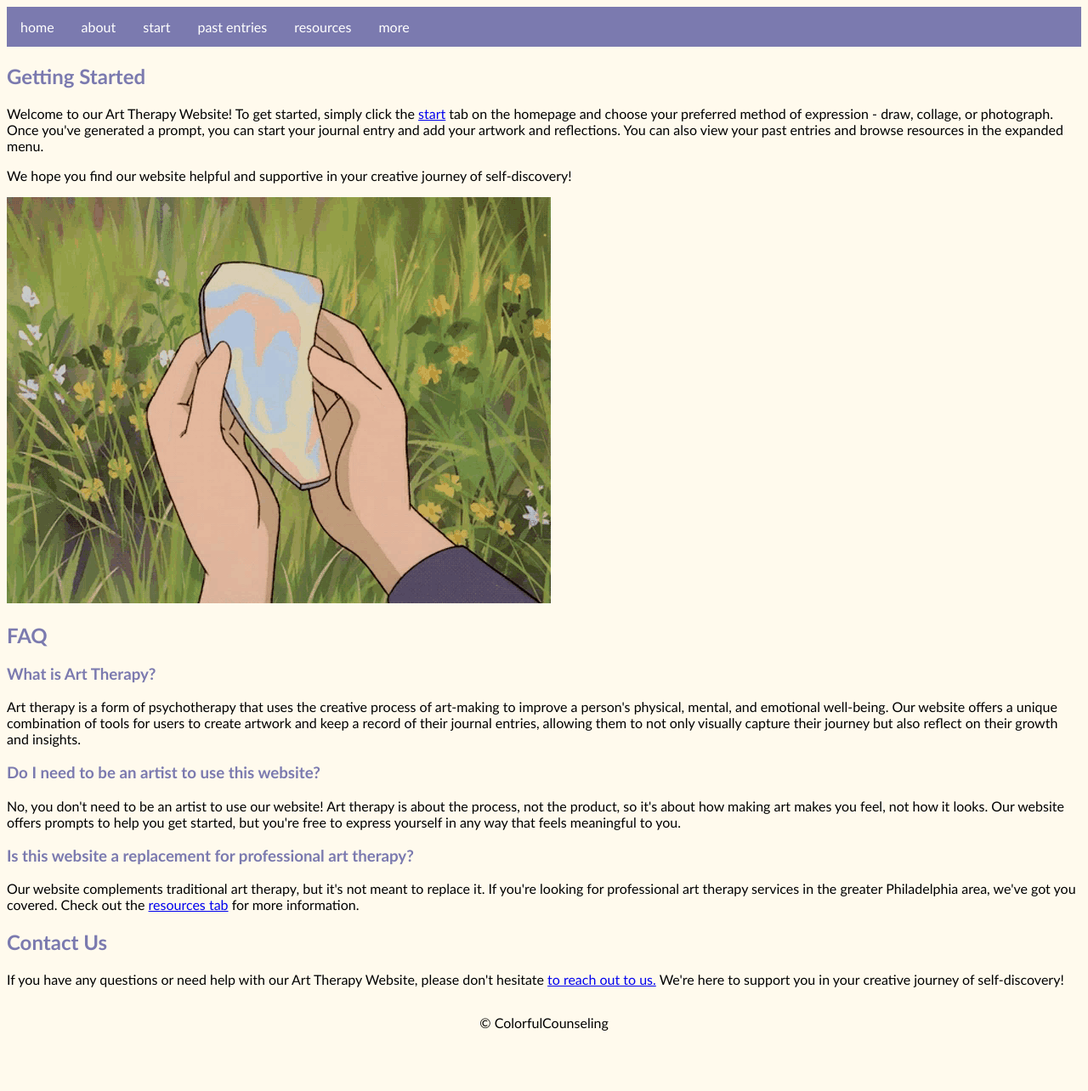
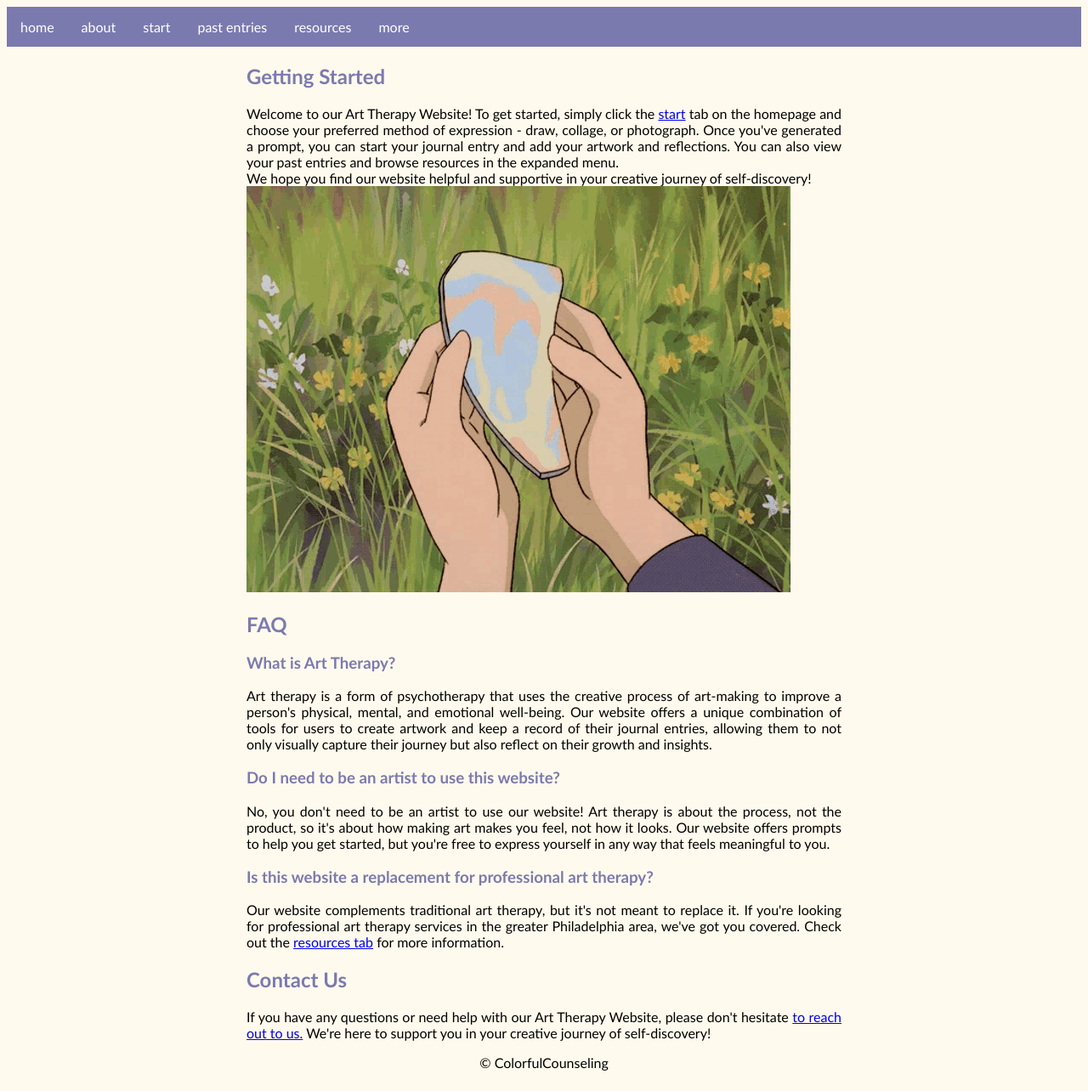
Before and after one commit to sylvieed/ColourfulCounseling2, a Flask app: page /help in a window 1280 px wide. Shown: the whole page at 85% size. Before the commit the page ends 1213 px from the top, so only its background shows below. Run offline with Flask 2, Linux system fonts and the light colour scheme.

Commit message:
center help paGe

```diff
--- a/app/templates/help.html
+++ b/app/templates/help.html
@@ -1,24 +1,29 @@
 {% extends "layout.html" %}
 {% block content %}
 <main>
+    <style>
+        .box {
+          width: 700px;
+        }
+      </style>
     <section id="getting-started">
       <h1 class="title">Getting Started</h1>
-      <p>Welcome to our Art Therapy Website! To get started, simply click the <a href = {{ url_for('journals') }}>start</a> tab on the homepage and choose your preferred method of expression - draw, collage, or photograph. Once you've generated a prompt, you can start your journal entry and add your artwork and reflections. You can also view your past entries and browse resources in the expanded menu.</p>
-      <p>We hope you find our website helpful and supportive in your creative journey of self-discovery!</p>
+      <p class="box">Welcome to our Art Therapy Website! To get started, simply click the <a href = {{ url_for('journals') }}>start</a> tab on the homepage and choose your preferred method of expression - draw, collage, or photograph. Once you've generated a prompt, you can start your journal entry and add your artwork and reflections. You can also view your past entries and browse resources in the expanded menu.</p>
+      <p class ="box">We hope you find our website helpful and supportive in your creative journey of self-discovery!</p>
       <img src="{{ url_for('static', filename='help.gif') }}">
     </section>
     <section id="faq">
       <h2 class="title">FAQ</h2>
       <h3 class="title">What is Art Therapy?</h3>
-      <p>Art therapy is a form of psychotherapy that uses the creative process of art-making to improve a person's physical, mental, and emotional well-being. Our website offers a unique combination of tools for users to create artwork and keep a record of their journal entries, allowing them to not only visually capture their journey but also reflect on their growth and insights.</p>
+      <p class ="box">Art therapy is a form of psychotherapy that uses the creative process of art-making to improve a person's physical, mental, and emotional well-being. Our website offers a unique combination of tools for users to create artwork and keep a record of their journal entries, allowing them to not only visually capture their journey but also reflect on their growth and insights.</p>
       <h3 class="title">Do I need to be an artist to use this website?</h3>
-      <p>No, you don't need to be an artist to use our website! Art therapy is about the process, not the product, so it's about how making art makes you feel, not how it looks. Our website offers prompts to help you get started, but you're free to express yourself in any way that feels meaningful to you.</p>
+      <p class ="box">No, you don't need to be an artist to use our website! Art therapy is about the process, not the product, so it's about how making art makes you feel, not how it looks. Our website offers prompts to help you get started, but you're free to express yourself in any way that feels meaningful to you.</p>
       <h3 class="title">Is this website a replacement for professional art therapy?</h3>
-      <p>Our website complements traditional art therapy, but it's not meant to replace it. If you're looking for professional art therapy services in the greater Philadelphia area, we've got you covered. Check out the <a href = {{ url_for('resources') }}>resources tab</a>  for more information.</p>
+      <p class ="box" >Our website complements traditional art therapy, but it's not meant to replace it. If you're looking for professional art therapy services in the greater Philadelphia area, we've got you covered. Check out the <a href = {{ url_for('resources') }}>resources tab</a>  for more information.</p>
     </section>
     <section id="contact-us">
       <h2 class="title">Contact Us</h2>
-      <p>If you have any questions or need help with our Art Therapy Website, please don't hesitate <a href= {{ url_for('contact') }}>to reach out to us.</a> We're here to support you in your creative journey of self-discovery!</p>
+      <p class ="box">If you have any questions or need help with our Art Therapy Website, please don't hesitate <a href= {{ url_for('contact') }}>to reach out to us.</a> We're here to support you in your creative journey of self-discovery!</p>
     </section>
   </main>
   <footer>
```
